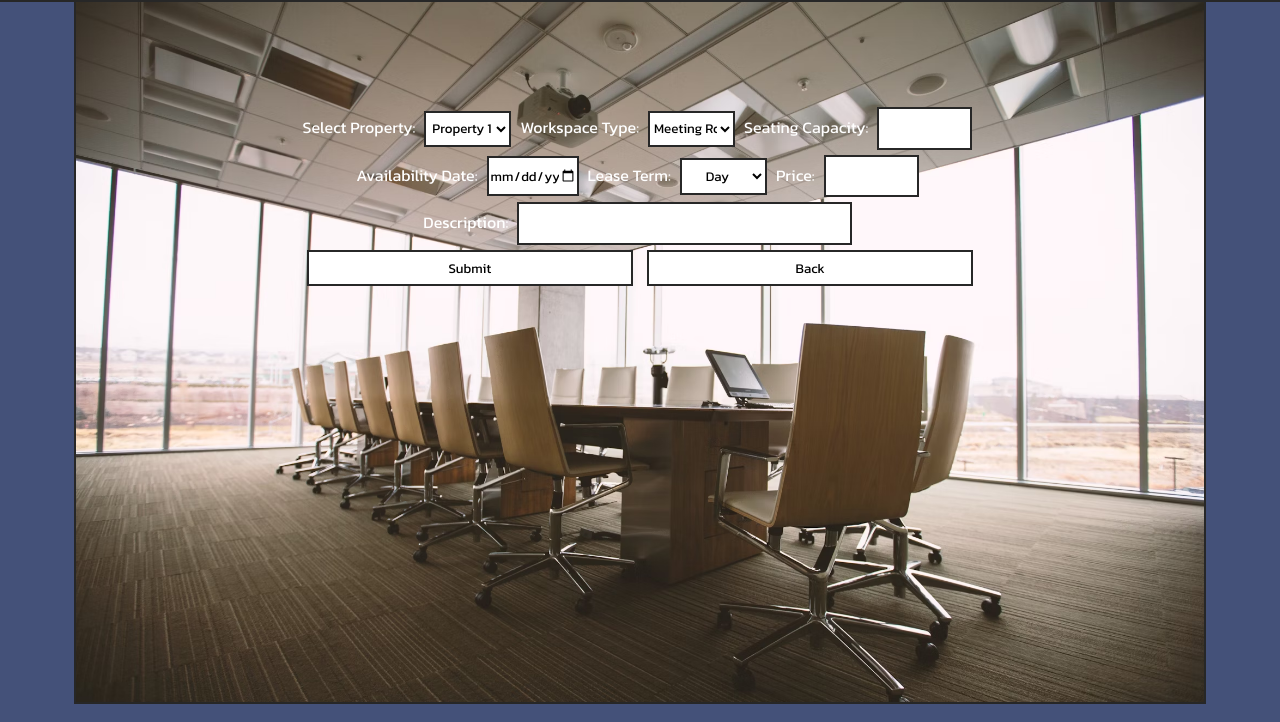
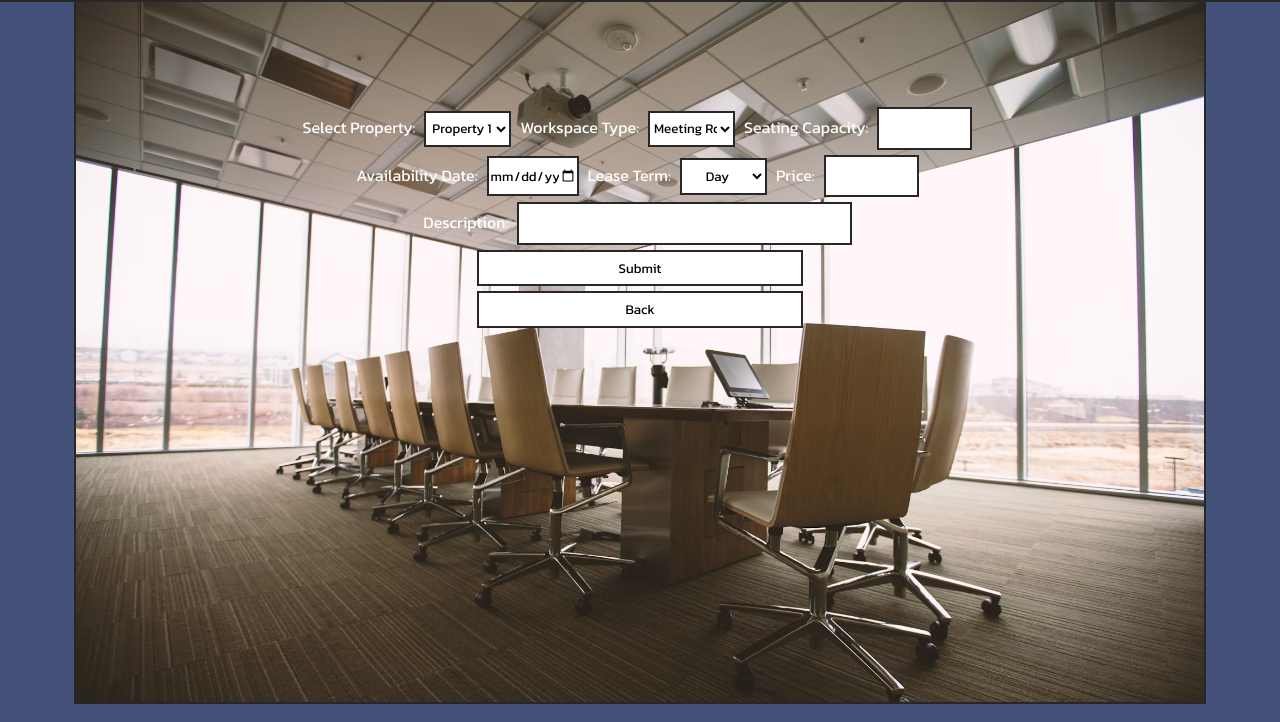
Before and after one commit to tylerhays987/FinalprojectSODV1201, a plain HTML site: page FinalProject/html/1_addDetailsProperty.html in a window 1280 px wide. Shown: the part 78-800 px from the top of the page. Drawn offline with Linux system fonts and the light colour scheme.

Commit message:
Update 1_addDetailsProperty.html

```diff
--- a/FinalProject/html/1_addDetailsProperty.html
+++ b/FinalProject/html/1_addDetailsProperty.html
@@ -51,10 +51,11 @@
   <div class="btn">
     <input type="submit" id="submitBtn" value="Submit">
   </form>
-
+<div class="btn1">
   <a href="1_owner.html">
       <button id="ownerBtn" title="Back to Owner page">Back</button>
   </a>
+</div>
 </div>
 </div>
 </body>
```
